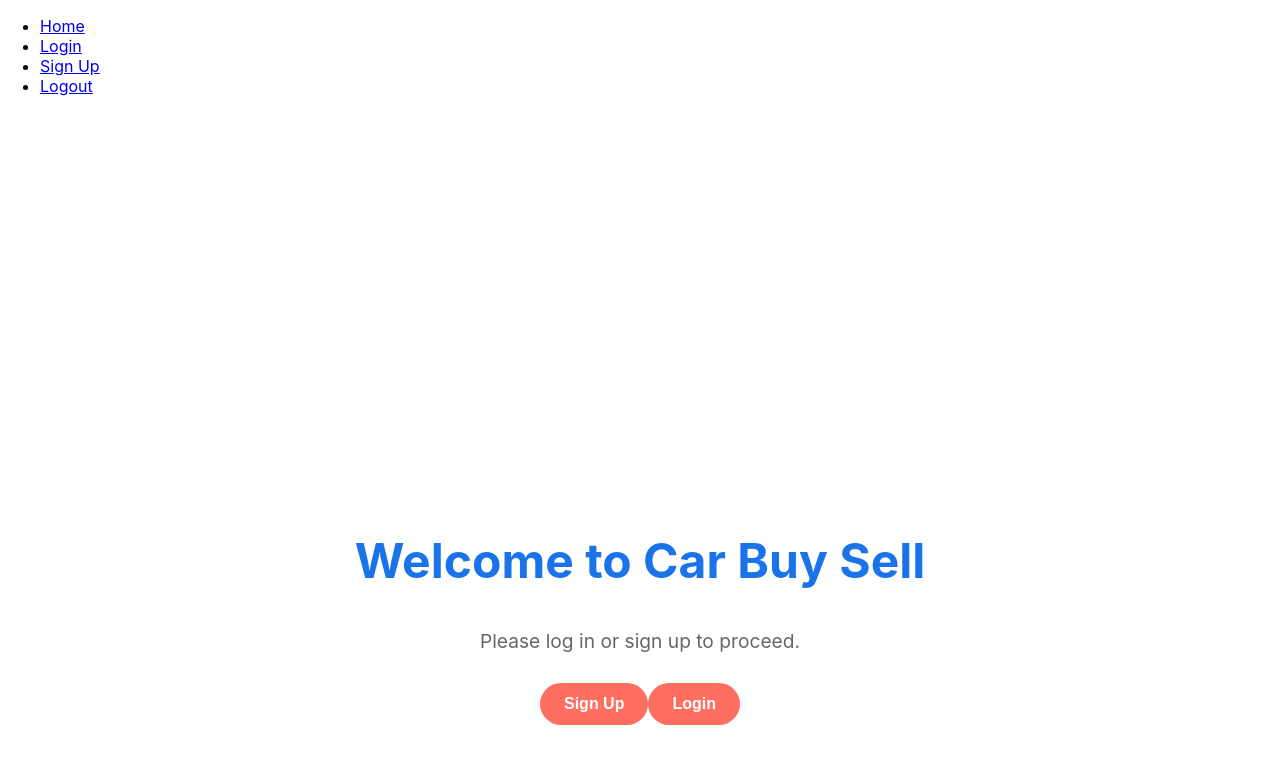
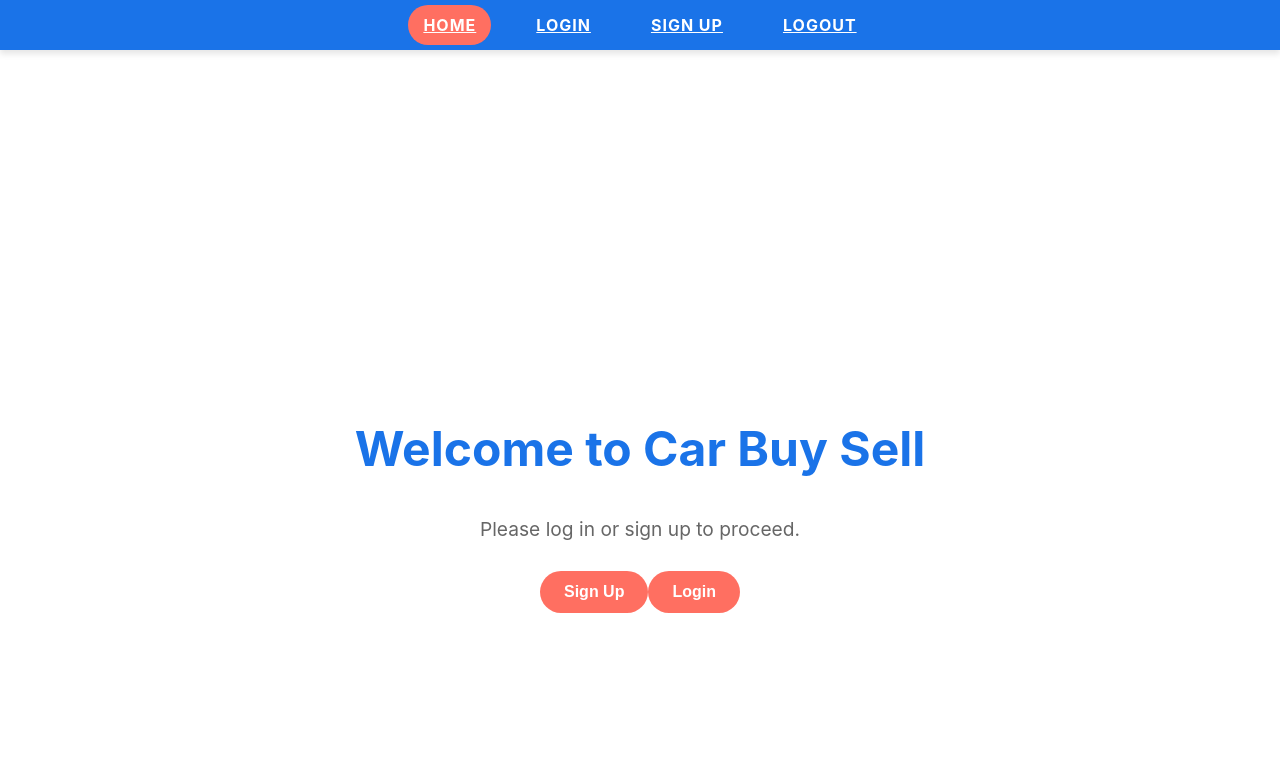
Before and after one commit to HasanMurtez/PPIT, a React (Create React App) app: page / in a window 1280 px wide. Shown: the top 764 px of the page. Built offline with nearby package versions, Linux system fonts and the light colour scheme; no server answers.

Commit message:
added styling to navbar

```diff
--- a/src/App.css
+++ b/src/App.css
@@ -52,3 +52,48 @@
     transform: translateY(0);
   }
 }
+/* Navbar Styling */
+nav {
+  background: #1a73e8;
+  padding: 15px 20px;
+  position: fixed;
+  top: 0;
+  left: 0;
+  right: 0;
+  z-index: 1000;
+  box-shadow: 0 4px 6px rgba(0, 0, 0, 0.1);
+}
+
+nav ul {
+  list-style: none;
+  padding: 0;
+  margin: 0;
+  display: flex;
+  justify-content: center;
+  gap: 30px;
+}
+
+nav ul li {
+  display: inline;
+}
+
+nav ul li a {
+  color: white;
+  font-weight: bold;
+  font-size: 1rem;
+  text-transform: uppercase;
+  letter-spacing: 1px;
+  padding: 10px 15px;
+  border-radius: 25px;
+  transition: background-color 0.3s ease, color 0.3s ease;
+}
+
+nav ul li a:hover {
+  background-color: rgba(255, 255, 255, 0.1);
+}
+
+/* Active Link Styling */
+nav ul li a.active {
+  background-color: #ff6f61;
+  color: white;
+}
--- a/src/App.js
+++ b/src/App.js
@@ -1,30 +1,46 @@
 import React from "react";
-import { BrowserRouter as Router, Routes, Route, Link } from "react-router-dom";
+import { BrowserRouter as Router, Routes, Route, Link, useLocation } from "react-router-dom";
 import Home from "./components/Home";
 import Login from "./components/Login";
 import SignUp from "./components/SignUp";
 import Logout from "./components/Logout";
 import "./App.css";
 
+const Navbar = () => {
+  const location = useLocation();
+
+  return (
+    <nav>
+      <ul>
+        <li>
+          <Link to="/" className={location.pathname === "/" ? "active" : ""}>
+            Home
+          </Link>
+        </li>
+        <li>
+          <Link to="/login" className={location.pathname === "/login" ? "active" : ""}>
+            Login
+          </Link>
+        </li>
+        <li>
+          <Link to="/signup" className={location.pathname === "/signup" ? "active" : ""}>
+            Sign Up
+          </Link>
+        </li>
+        <li>
+          <Link to="/logout" className={location.pathname === "/logout" ? "active" : ""}>
+            Logout
+          </Link>
+        </li>
+      </ul>
+    </nav>
+  );
+};
+
 function App() {
   return (
     <Router>
-      <nav>
-        <ul>
-          <li>
-            <Link to="/">Home</Link>
-          </li>
-          <li>
-            <Link to="/login">Login</Link>
-          </li>
-          <li>
-            <Link to="/signup">Sign Up</Link>
-          </li>
-          <li>
-            <Link to="/logout">Logout</Link>
-          </li>
-        </ul>
-      </nav>
+      <Navbar />
       <Routes>
         <Route path="/" element={<Home />} />
         <Route path="/login" element={<Login />} />
```
